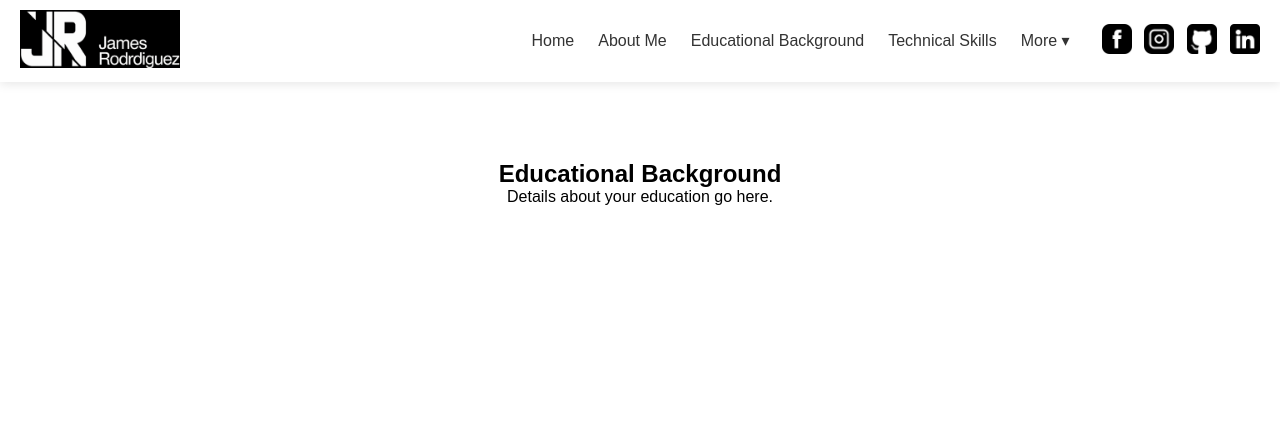
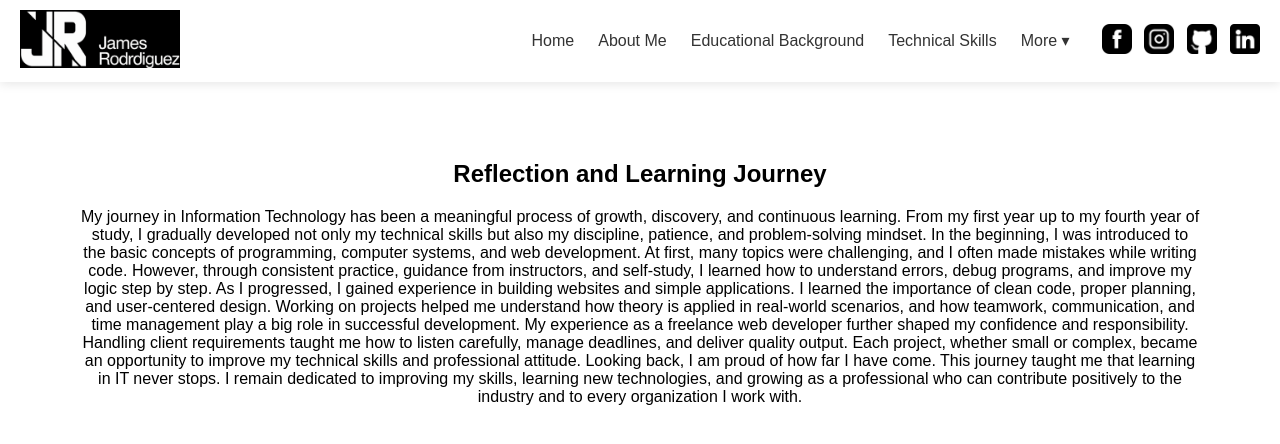
Before and after one commit to JAMESKANEKS/jamesportfolio, a React (Vite) app: page /reflection in a window 1280 px wide. Shown: the top 444 px of the page. Built offline with nearby package versions, Linux system fonts and the light colour scheme.

Commit message:
more features

```diff
--- a/src/components/MainSections.css
+++ b/src/components/MainSections.css
@@ -45,6 +45,7 @@ section {
   border: none;
   background-color: transparent;
   color: black;
+  width: 100%;
 }
 .home .container .info .bots a img{
   width: 20px;
@@ -124,7 +125,7 @@ section {
   opacity: 1;
 }
 .card1 .html{
-  transform: translateX(-130px);
+  transform: translateX(-100px);
   transition: transform 1s ease, opacity 1s ease;
   transition-delay: 0.5s;
   opacity: 0;
--- a/src/components/MainSections.jsx
+++ b/src/components/MainSections.jsx
@@ -39,7 +39,7 @@ useEffect(() => {
   return (
     <>
       <section id="home" className="home">
-        <div className="container" style={{ textAlign: "center"}}>
+        <div className="container" >
             <div className="info">
             <h1>Web & App <span>Developer </span></h1>
             <p>I am a web and app developer who builds functional, responsive, and modern digital solutions.<br></br>focusing on creating websites and applications that are easy to use, efficient, and tailored to client needs.</p>
--- a/src/components/Navbar.jsx
+++ b/src/components/Navbar.jsx
@@ -125,9 +125,9 @@ export default function Navbar() {
 
         <div className="social">
           <a href="https://www.facebook.com/jarancisf.rodriguez/" aria-label="Facebook"><img src={logo} alt="facebook" /></a>
-          <a href="#" aria-label="Instagram"><img src={insta} alt="instagram" /></a>
+          <a href="https://www.instagram.com/kanekiroshiguez/" aria-label="Instagram"><img src={insta} alt="instagram" /></a>
           <a href="https://github.com/JAMESKANEKS" aria-label="GitHub"><img src={github} alt="github" /></a>
-          <a href="#" aria-label="LinkedIn"><img src={linkedin} alt="linkedin" /></a>
+          <a href="https://www.linkedin.com/in/jamesf-rodriguez/" aria-label="LinkedIn"><img src={linkedin} alt="linkedin" /></a>
         </div>
       </div>
     </nav>
--- a/src/pages/Declaration.jsx
+++ b/src/pages/Declaration.jsx
@@ -1,8 +1,12 @@
 export default function Educational() {
   return (
     <section>
-      <h1>Educational Background</h1>
-      <p>Details about your education go here.</p>
+      <h1 style={{ marginBottom: "20px"}}>Declaration and Ethics</h1>
+      <p>I hereby declare that all the information and projects presented in this portfolio are true, original, and created by me to the best of my knowledge and ability. Any references, sources, or collaborative works have been properly acknowledged.
+
+I commit myself to uphold professional ethics in all aspects of my work. I value honesty, integrity, and responsibility in dealing with clients, colleagues, and organizations. I respect confidentiality, intellectual property rights, and data privacy in every project I handle.
+
+I strive to deliver quality work, meet agreed deadlines, and communicate clearly and respectfully. I am dedicated to continuous learning and improvement, and I aim to use my skills ethically and responsibly to contribute positively to the IT profession.</p>
     </section>
   );
 }
--- a/src/pages/Project.jsx
+++ b/src/pages/Project.jsx
@@ -14,6 +14,7 @@ export default function Educational() {
           <div className="p1c">
             <img src={memoria} alt="Memoria Project" />
           <p>Memoria - A Digital Web based YearBook platform</p>
+          <a href="https://memoria-iyf7.onrender.com/">View This Project</a>
           </div>
         </div>
 
@@ -22,15 +23,18 @@ export default function Educational() {
           <div className="p1">
             <img src={rental} alt="Rental Project" />
             <p>Rental Website - Blog Website Business</p>
+            <a href="https://north8cebu.com/">View This Project</a>
           </div>
 
           <div className="p2">
             <img src={diagnostic} alt="Diagnostic Project" />
             <p>Diagnostic System - Pos with Service Management</p>
+            <a href="https://toledo-doctors.vercel.app/login">View This Project</a>
           </div>
           <div className="p3">
             <img src={paint} alt="Paint Project" />
           <p>Paint Inventory - Pos with Inventory Management</p>
+          <a href="https://boypaintinventory.vercel.app/login">View This Project</a>
         </div>
         </div>
       </div>
--- a/src/pages/Reflection.jsx
+++ b/src/pages/Reflection.jsx
@@ -1,8 +1,16 @@
 export default function Educational() {
   return (
     <section>
-      <h1>Educational Background</h1>
-      <p>Details about your education go here.</p>
+      <h1 style={{ marginBottom: "20px"}}>Reflection and Learning Journey</h1>
+      <p>My journey in Information Technology has been a meaningful process of growth, discovery, and continuous learning. From my first year up to my fourth year of study, I gradually developed not only my technical skills but also my discipline, patience, and problem-solving mindset.
+
+In the beginning, I was introduced to the basic concepts of programming, computer systems, and web development. At first, many topics were challenging, and I often made mistakes while writing code. However, through consistent practice, guidance from instructors, and self-study, I learned how to understand errors, debug programs, and improve my logic step by step.
+
+As I progressed, I gained experience in building websites and simple applications. I learned the importance of clean code, proper planning, and user-centered design. Working on projects helped me understand how theory is applied in real-world scenarios, and how teamwork, communication, and time management play a big role in successful development.
+
+My experience as a freelance web developer further shaped my confidence and responsibility. Handling client requirements taught me how to listen carefully, manage deadlines, and deliver quality output. Each project, whether small or complex, became an opportunity to improve my technical skills and professional attitude.
+
+Looking back, I am proud of how far I have come. This journey taught me that learning in IT never stops. I remain dedicated to improving my skills, learning new technologies, and growing as a professional who can contribute positively to the industry and to every organization I work with.</p>
     </section>
   );
 }
--- a/src/pages/Resume.jsx
+++ b/src/pages/Resume.jsx
@@ -1,8 +1,10 @@
+import '../pages/resume.css';
+
 export default function Resume() {
   return (
     <section>
-      <h1>Resume</h1>
-      <a href="/resume.pdf" download>
+      <h1 className='h1-resume'>Resume</h1>
+      <a className='a-button' href="https://drive.google.com/file/d/16qoCKbSC1zExbcCC44rvym6n2X2OCyWW/view?usp=sharing" download>
         Download My Resume
       </a>
     </section>
--- /dev/null
+++ b/src/pages/resume.css
@@ -0,0 +1,11 @@
+.h1-resume {
+    margin-bottom: 50px;
+}
+
+.a-button  {
+    background-color: black;
+    color: white;
+    padding: 20px 40px;
+    border-radius: 20px;
+    text-decoration: none;
+}
```
Also changed, not shown: 1 other file (tests, documents, lock files or other folders).
